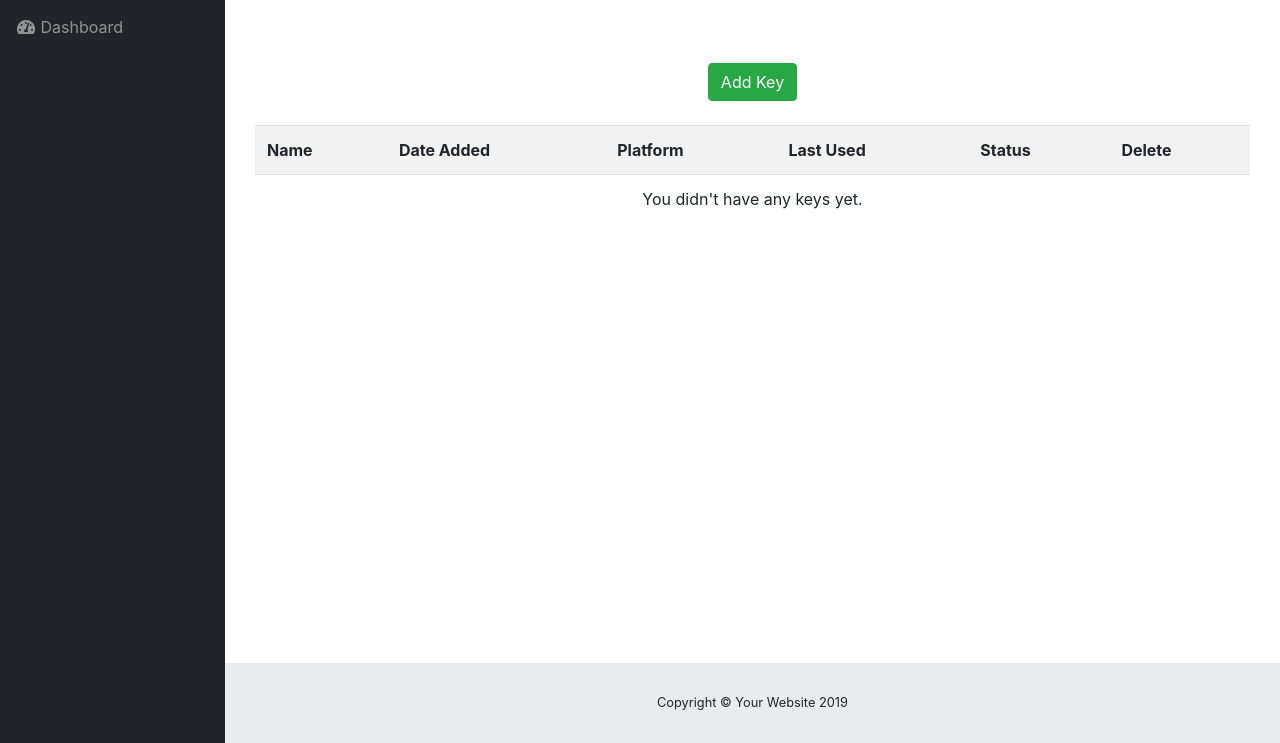
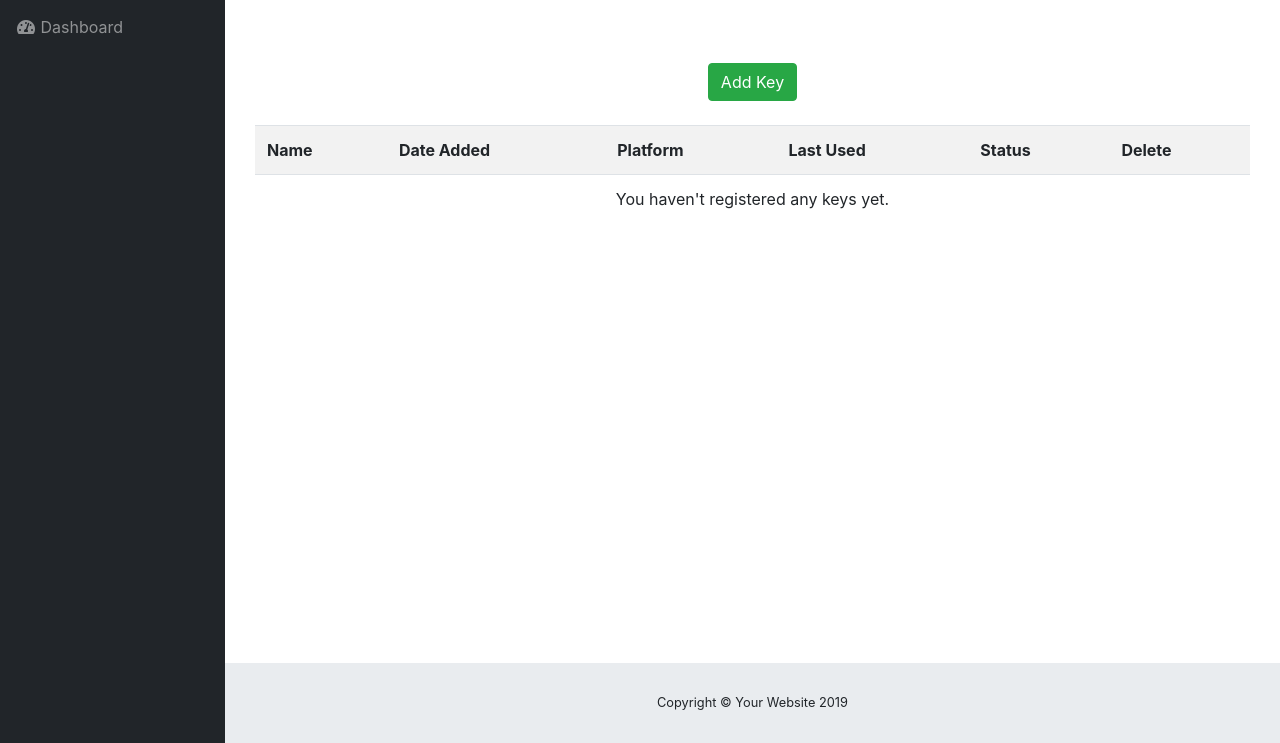
Before and after one commit to mkalioby/django-passkeys, a Django app: page /passkeys/ in a window 1280 px wide. Shown: the part 71-814 px from the top of the page. Run offline with Django 3.2, Linux system fonts and the light colour scheme; the visitor is signed in with stand-in values (Sample User, id 1); some libraries are stand-ins or nearby versions.

Commit message:
Tweak grammar for the empty-list case.

```diff
--- a/passkeys/templates/PassKeys.html
+++ b/passkeys/templates/PassKeys.html
@@ -143,7 +143,7 @@
                 {% endfor %}
             {% else %}
             <tr>
-                <td colspan="7" align="center">You didn't have any keys yet.</td>
+                <td colspan="7" align="center">You haven't registered any keys yet.</td>
             </tr>
         {% endif %}
         </table>
```
